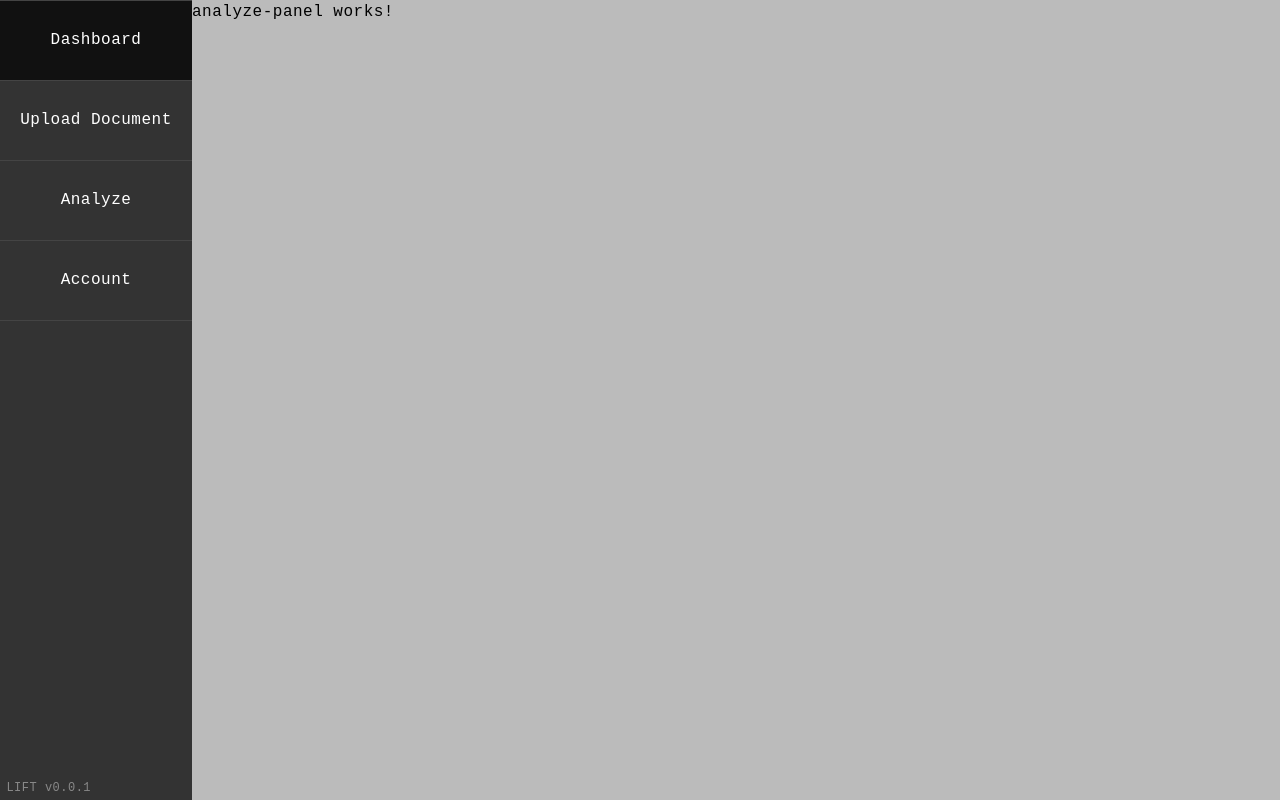
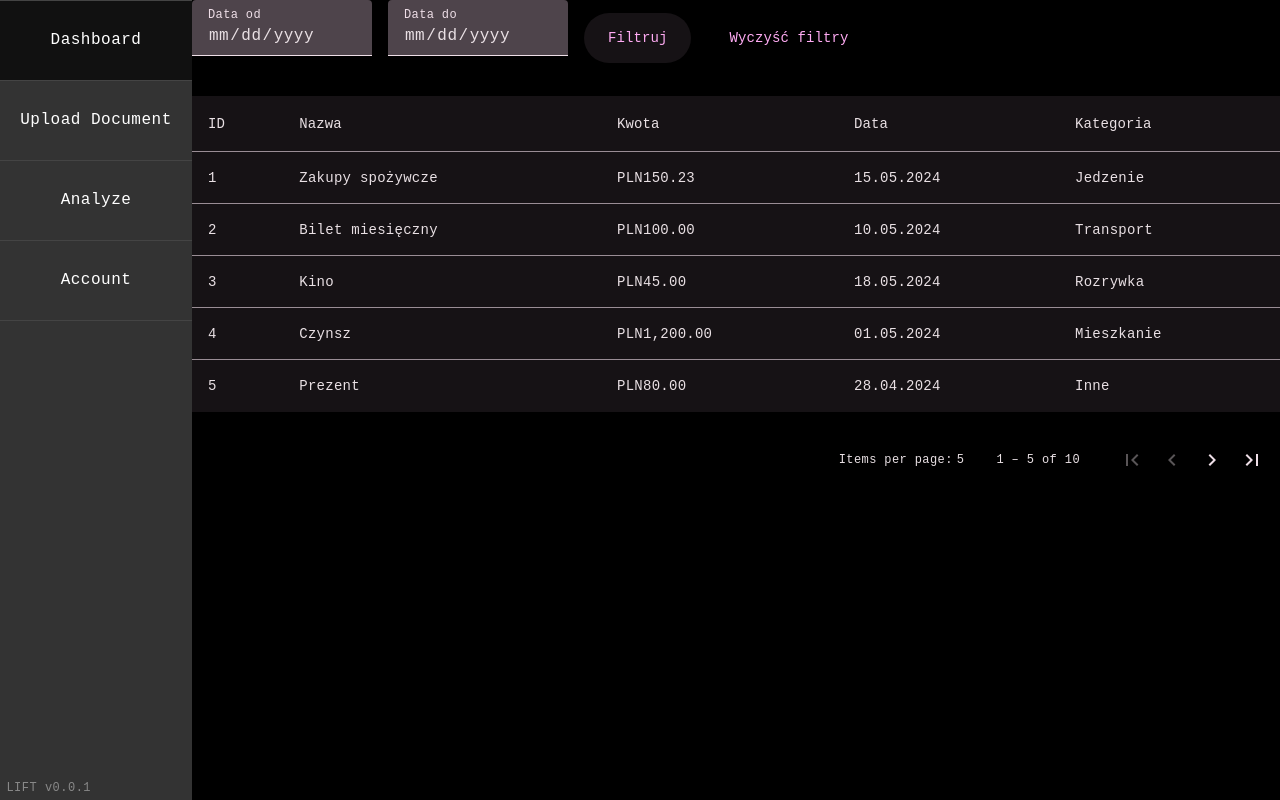
Before and after one commit to p-tecza/lift-fe, an Angular app: page /analyze in a window 1280 px wide. Built offline with nearby package versions, Linux system fonts and the light colour scheme.

Commit message:
historic data view mock

```diff
--- a/package.json
+++ b/package.json
@@ -10,7 +10,7 @@
   },
   "private": true,
   "dependencies": {
-    "@angular/animations": "^18.1.0",
+    "@angular/animations": "^18.2.13",
     "@angular/cdk": "^18.2.14",
     "@angular/common": "^18.1.0",
     "@angular/compiler": "^18.1.0",
@@ -20,6 +20,8 @@
     "@angular/platform-browser": "^18.1.0",
     "@angular/platform-browser-dynamic": "^18.1.0",
     "@angular/router": "^18.1.0",
+    "chart.js": "^3.4.0",
+    "ng2-charts": "^4.0.0",
     "rxjs": "~7.8.0",
     "tslib": "^2.3.0",
     "zone.js": "~0.14.3"
--- a/src/app/app.component.scss
+++ b/src/app/app.component.scss
@@ -5,7 +5,9 @@
   flex: 1;
   width:85vw;
   height:100vh;
-  background-color: $bg-default-color;
+  //background-color: $bg-default-color;
+  background-color: black;
+  color: #AAAAAA;
 }
 
 .sidenav{
--- a/src/app/lift/components/analyze-panel/analyze-panel.component.html
+++ b/src/app/lift/components/analyze-panel/analyze-panel.component.html
@@ -1 +1,62 @@
-<p>analyze-panel works!</p>
+<div class="filter-container">
+  <mat-form-field>
+    <mat-label>Data od</mat-label>
+    <input matInput [(ngModel)]="startDate" type="date">
+  </mat-form-field>
+
+  <mat-form-field>
+    <mat-label>Data do</mat-label>
+    <input matInput [(ngModel)]="endDate" type="date">
+  </mat-form-field>
+
+  <button mat-raised-button color="primary" (click)="applyDateFilter()" class="filter-button">
+    Filtruj
+  </button>
+
+  <button mat-button (click)="clearFilters()" class="clear-button">
+    Wyczyść filtry
+  </button>
+</div>
+
+<table mat-table [dataSource]="dataSource" class="mat-elevation-z8">
+  <!-- ID Column -->
+  <ng-container matColumnDef="id">
+    <th mat-header-cell *matHeaderCellDef>ID</th>
+    <td mat-cell *matCellDef="let element">{{element.id}}</td>
+  </ng-container>
+
+  <!-- Title Column -->
+  <ng-container matColumnDef="title">
+    <th mat-header-cell *matHeaderCellDef>Nazwa</th>
+    <td mat-cell *matCellDef="let element">{{element.title}}</td>
+  </ng-container>
+
+  <!-- Amount Column -->
+  <ng-container matColumnDef="amount">
+    <th mat-header-cell *matHeaderCellDef>Kwota</th>
+    <td mat-cell *matCellDef="let element">{{element.amount | currency:'PLN'}}</td>
+  </ng-container>
+
+  <!-- Date Column -->
+  <ng-container matColumnDef="date">
+    <th mat-header-cell *matHeaderCellDef>Data</th>
+    <td mat-cell *matCellDef="let element">{{element.date | date:'dd.MM.yyyy'}}</td>
+  </ng-container>
+
+  <!-- Category Column -->
+  <ng-container matColumnDef="category">
+    <th mat-header-cell *matHeaderCellDef>Kategoria</th>
+    <td mat-cell *matCellDef="let element">{{element.category}}</td>
+  </ng-container>
+
+  <tr mat-header-row *matHeaderRowDef="displayedColumns"></tr>
+  <tr mat-row *matRowDef="let row; columns: displayedColumns;"></tr>
+</table>
+
+<mat-paginator
+  [length]="totalItems"
+  [pageSize]="pageSize"
+  [pageSizeOptions]="pageSizeOptions"
+  (page)="onPageChange($event)"
+  showFirstLastButtons>
+</mat-paginator>
--- a/src/app/lift/components/analyze-panel/analyze-panel.component.scss
+++ b/src/app/lift/components/analyze-panel/analyze-panel.component.scss
@@ -1 +1,26 @@
 @import 'variables';
+.filter-container {
+  display: flex;
+  gap: 16px;
+  margin-bottom: 20px;
+  align-items: center;
+  flex-wrap: wrap;
+}
+
+.filter-button {
+  margin-right: 10px;
+  height: 50px;
+}
+
+mat-form-field {
+  width: 180px;
+}
+
+table {
+  width: 100%;
+  margin-bottom: 20px;
+}
+
+mat-paginator {
+  background: transparent;
+}
--- a/src/app/lift/components/analyze-panel/analyze-panel.component.ts
+++ b/src/app/lift/components/analyze-panel/analyze-panel.component.ts
@@ -1,12 +1,123 @@
-import { Component } from '@angular/core';
+import {Component, OnInit, ViewChild} from '@angular/core';
+import {
+  MatCell,
+  MatCellDef,
+  MatColumnDef,
+  MatHeaderCell,
+  MatHeaderCellDef,
+  MatHeaderRow,
+  MatHeaderRowDef,
+  MatRow,
+  MatRowDef,
+  MatTable,
+  MatTableDataSource,
+  MatTableModule
+} from "@angular/material/table";
+import {Transaction} from "../../model/transaction.model";
+import {MatPaginator, PageEvent} from "@angular/material/paginator";
+import {MatFormField, MatLabel} from "@angular/material/form-field";
+import {FormsModule} from "@angular/forms";
+import {CurrencyPipe, DatePipe} from "@angular/common";
+import {MatButton} from "@angular/material/button";
+import {MatInput} from "@angular/material/input";
 
 @Component({
   selector: 'app-analyze-panel',
   standalone: true,
-  imports: [],
+  imports: [
+    MatFormField,
+    FormsModule,
+    MatTable,
+    MatColumnDef,
+    MatHeaderCell,
+    MatCell,
+    CurrencyPipe,
+    DatePipe,
+    MatCellDef,
+    MatHeaderCellDef,
+    MatButton,
+    MatInput,
+    MatHeaderRow,
+    MatRow,
+    MatPaginator,
+    MatRowDef,
+    MatHeaderRowDef,
+    MatLabel,
+    MatTableModule
+  ],
   templateUrl: './analyze-panel.component.html',
   styleUrl: './analyze-panel.component.scss'
 })
-export class AnalyzePanelComponent {
+export class AnalyzePanelComponent implements OnInit{
+  displayedColumns: string[] = ['id', 'title', 'amount', 'date', 'category'];
+  dataSource = new MatTableDataSource<Transaction>();
 
+  // Paginacja
+  pageSizeOptions = [5];
+  pageSize = 5;
+  currentPage = 0;
+  totalItems = 0;
+
+  // Filtry
+  startDate: Date | null = null;
+  endDate: Date | null = null;
+
+  @ViewChild(MatPaginator) paginator!: MatPaginator;
+
+  ngOnInit() {
+    this.loadData();
+  }
+
+  loadData() {
+    // Mock danych - w praktyce dane będą z API
+    const mockData: Transaction[] = [
+      { id: 1, title: 'Zakupy spożywcze', amount: 150.23, date: new Date('2024-05-15'), category: 'Jedzenie' },
+      { id: 2, title: 'Bilet miesięczny', amount: 100, date: new Date('2024-05-10'), category: 'Transport' },
+      { id: 3, title: 'Kino', amount: 45, date: new Date('2024-05-18'), category: 'Rozrywka' },
+      { id: 4, title: 'Czynsz', amount: 1200, date: new Date('2024-05-01'), category: 'Mieszkanie' },
+      { id: 5, title: 'Prezent', amount: 80, date: new Date('2024-04-28'), category: 'Inne' },
+      { id: 6, title: 'Laptop', amount: 3200, date: new Date('2024-04-20'), category: 'Elektronika' },
+      { id: 7, title: 'Książki', amount: 120, date: new Date('2024-05-22'), category: 'Edukacja' },
+      { id: 8, title: 'Restauracja', amount: 90, date: new Date('2024-05-21'), category: 'Jedzenie' },
+      { id: 9, title: 'Ubezpieczenie', amount: 220, date: new Date('2024-05-05'), category: 'Finanse' },
+      { id: 10, title: 'Siłownia', amount: 70, date: new Date('2024-05-12'), category: 'Zdrowie' },
+    ];
+
+    // Filtrowanie po dacie
+    let filteredData = mockData;
+
+    if (this.startDate || this.endDate) {
+      filteredData = mockData.filter(transaction => {
+        const transDate = transaction.date;
+        const afterStart = this.startDate ? transDate >= new Date(this.startDate) : true;
+        const beforeEnd = this.endDate ? transDate <= new Date(this.endDate) : true;
+        return afterStart && beforeEnd;
+      });
+    }
+
+    // Paginacja
+    this.totalItems = filteredData.length;
+    const startIndex = this.currentPage * this.pageSize;
+    this.dataSource.data = filteredData.slice(startIndex, startIndex + this.pageSize);
+  }
+
+  onPageChange(event: PageEvent) {
+    this.currentPage = event.pageIndex;
+    this.pageSize = event.pageSize;
+    this.loadData();
+  }
+
+  applyDateFilter() {
+    this.currentPage = 0;
+    if (this.paginator) {
+      this.paginator.firstPage();
+    }
+    this.loadData();
+  }
+
+  clearFilters() {
+    this.startDate = null;
+    this.endDate = null;
+    this.applyDateFilter();
+  }
 }
```
Also changed, not shown: src/app/lift/model/transaction.model.ts (added, +7 -0 lines), 1 other file (tests, documents, lock files or other folders).
